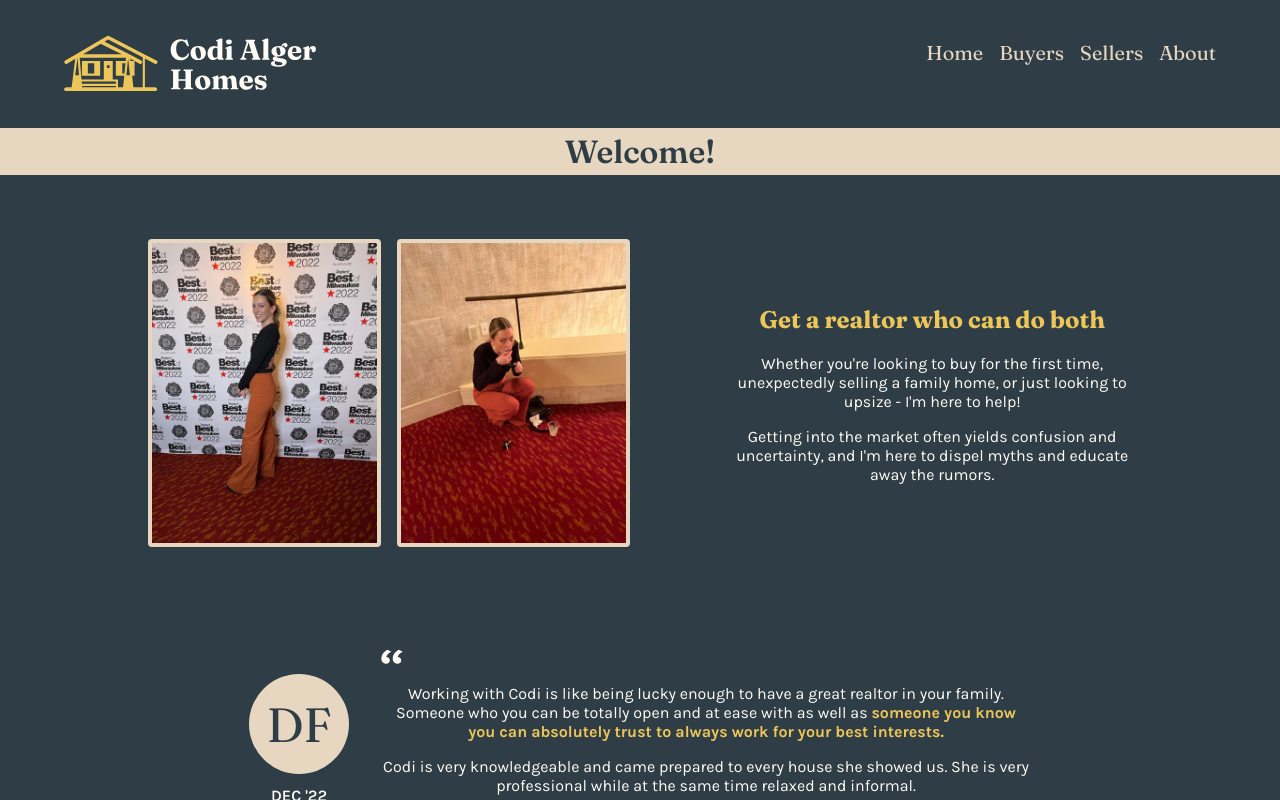
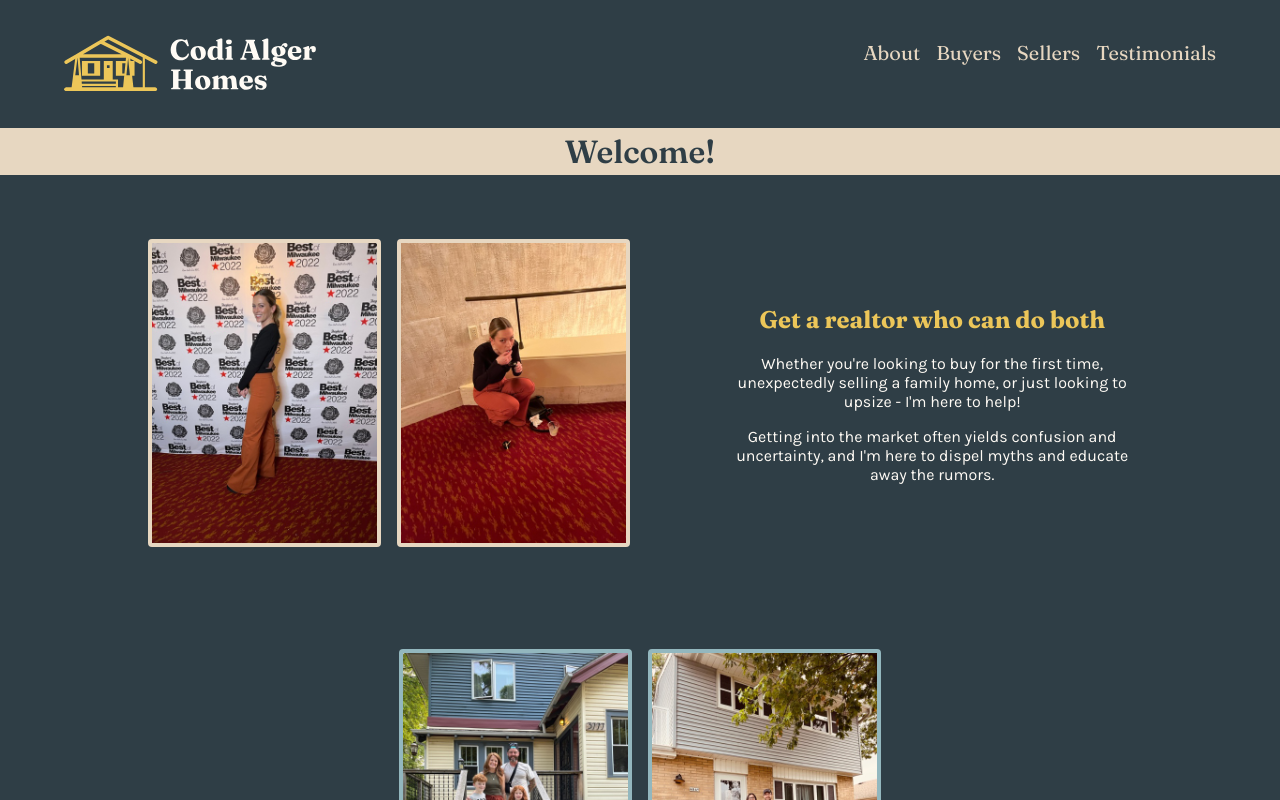
Before and after one commit to Codi-Alger-Homes/codialgerhomes, a React (Create React App) app: page / in a window 1280 px wide. Shown: the top 800 px of the page. Built offline with nearby package versions, Linux system fonts and the light colour scheme.

Commit message:
move testimonials to their own page

```diff
--- a/src/App.tsx
+++ b/src/App.tsx
@@ -1,6 +1,7 @@
 import { Route, Routes } from 'react-router-dom'
+import './App.css'
 import { About, Buyers, Home, Sellers } from './pages'
-import './App.css'
+import { Testimonials } from './pages/testimonials'
 
 function App() {
   return (
@@ -9,6 +10,7 @@ function App() {
       <Route path='/buyers' element={<Buyers />} />
       <Route path='/sellers' element={<Sellers />} />
       <Route path='/about' element={<About />} />
+      <Route path='/testimonials' element={<Testimonials />} />
     </Routes>
   )
 }
--- a/src/components/page_container/page_container.tsx
+++ b/src/components/page_container/page_container.tsx
@@ -1,6 +1,5 @@
 import { useCallback } from 'react'
 import { Link, useNavigate } from 'react-router-dom'
-import { CallToAction } from '..'
 import HoanGraphic from '../../assets/hoan-graphic.svg'
 import Logo from '../../assets/logo.svg'
 import './page_container.css'
@@ -32,8 +31,8 @@ export function PageHeader() {
     <div className='page-header-container'>
       <img src={Logo} alt='logo' className='logo' onClick={handleLogoClick} />
       <div className='nav-bar'>
-        <Link className='nav-link' to='/'>
-          Home
+        <Link className='nav-link' to='/about'>
+          About
         </Link>
         <Link className='nav-link' to='/buyers'>
           Buyers
@@ -41,8 +40,8 @@ export function PageHeader() {
         <Link className='nav-link' to='/sellers'>
           Sellers
         </Link>
-        <Link className='nav-link' to='/about'>
-          About
+        <Link className='nav-link' to='/testimonials'>
+          Testimonials
         </Link>
       </div>
     </div>
--- a/src/pages/buyers/buyers.tsx
+++ b/src/pages/buyers/buyers.tsx
@@ -28,8 +28,6 @@ export function Buyers() {
           />
         </RowPhotoText>
 
-        <ClientReview review={BUYERS_REVIEWS[0]} />
-        <ClientReview review={BUYERS_REVIEWS[1]} />
 
         <RowPhotoText
           header='Enjoyable experience'
@@ -44,8 +42,6 @@ export function Buyers() {
           />
         </RowPhotoText>
 
-        <ClientReview review={BUYERS_REVIEWS[2]} />
-        <ClientReview review={BUYERS_REVIEWS[3]} />
 
         <RowPhotoText
           header='Education-focused approach'
--- a/src/pages/home/home.tsx
+++ b/src/pages/home/home.tsx
@@ -44,8 +44,6 @@ export function Home() {
         </RowPhotoText>
 
         <div className='home-section-2-container'>
-          <ClientReview review={HOME_REVIEWS[0]} />
-          <ClientReview review={HOME_REVIEWS[1]} />
           <div className='home-photo-2-container'>
             <FramedPhoto
               src={Sold6}
@@ -60,7 +58,6 @@ export function Home() {
               imgTagClassName='home-photo-1'
             />
           </div>
-          <ClientReview review={HOME_REVIEWS[2]} />
         </div>
       </div>
     </PageContainer>
--- a/src/pages/sellers/sellers.tsx
+++ b/src/pages/sellers/sellers.tsx
@@ -85,10 +85,6 @@ export function Sellers() {
           trusted partner for seller clients seeking a seamless and rewarding
           selling experience.
         </p>
-
-        <ClientReview review={SELLER_REVIEWS[0]} />
-        <ClientReview review={SELLER_REVIEWS[1]} />
-        <ClientReview review={SELLER_REVIEWS[2]} />
       </div>
     </PageContainer>
   )
--- /dev/null
+++ b/src/pages/testimonials/index.ts
@@ -0,0 +1 @@
+export * from './testimonials'
--- /dev/null
+++ b/src/pages/testimonials/testimonials.css
@@ -0,0 +1,3 @@
+.testimonials-container {
+
+}
--- /dev/null
+++ b/src/pages/testimonials/testimonials.tsx
@@ -0,0 +1,25 @@
+import { ClientReview, PageContainer } from '../../components'
+import { BUYERS_REVIEWS, HOME_REVIEWS, SELLER_REVIEWS } from '../../constants'
+import './testimonials.css'
+
+export function Testimonials() {
+  return (
+    <PageContainer>
+      <h1>Testimonials</h1>
+      <div className='testimonials-container'>
+        <ClientReview review={HOME_REVIEWS[0]} />
+        <ClientReview review={HOME_REVIEWS[1]} />
+        <ClientReview review={HOME_REVIEWS[2]} />
+
+        <ClientReview review={SELLER_REVIEWS[0]} />
+        <ClientReview review={SELLER_REVIEWS[1]} />
+        <ClientReview review={SELLER_REVIEWS[2]} />
+
+        <ClientReview review={BUYERS_REVIEWS[0]} />
+        <ClientReview review={BUYERS_REVIEWS[1]} />
+        <ClientReview review={BUYERS_REVIEWS[2]} />
+        <ClientReview review={BUYERS_REVIEWS[3]} />
+      </div>
+    </PageContainer>
+  )
+}
```
